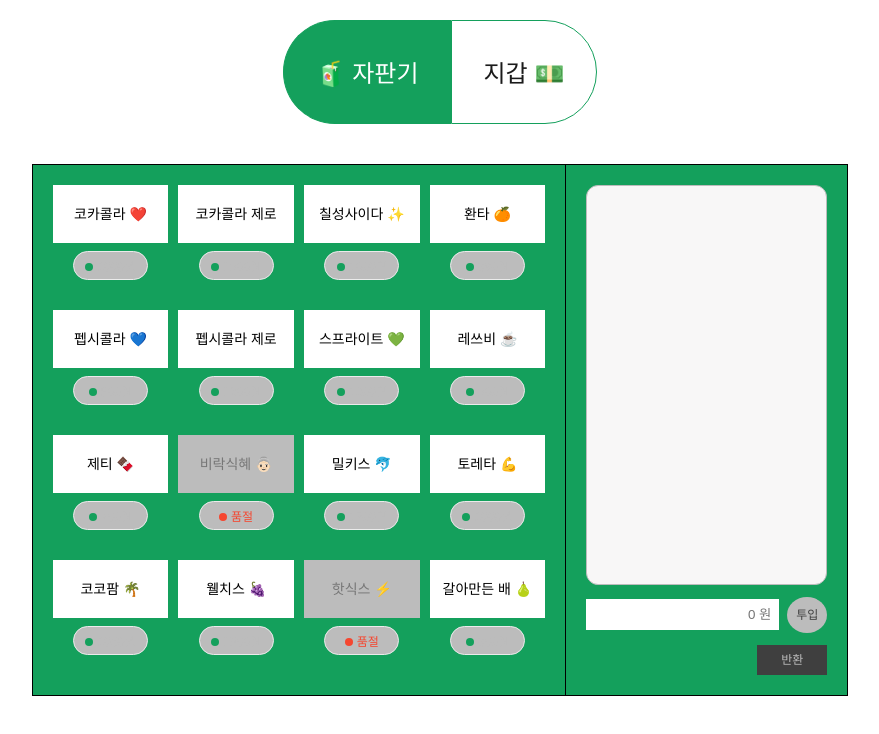
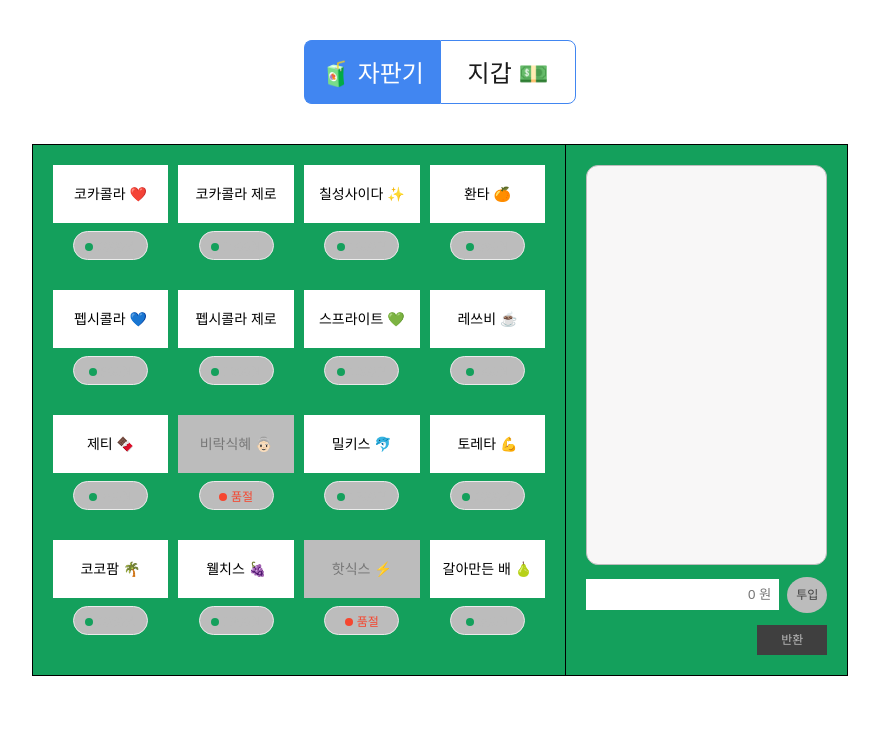
Before and after one commit to codesquad-members-2022/fe-vm, a React (Create React App) app: page / in a window 1280 px wide. Shown: the top 734 px of the page, without its empty margins (200-1079 px from the left). Built offline with nearby package versions, Linux system fonts and the light colour scheme.

Commit message:
Design: Navigation 컴포넌트 관련 스타일 수정 - margin 및 padding 수정 - border-radius 수정

```diff
--- a/src/components/Navigation/index.jsx
+++ b/src/components/Navigation/index.jsx
@@ -38,28 +38,29 @@ const Nav = styled.nav`
   display: flex;
   justify-content: center;
   text-align: center;
-  margin-top: 20px;
+  margin: 40px;
 `;
 
 const StyeldLink = styled(Link)`
-  padding: 32px;
+  width: 136px;
+  padding: 12px 0;
   ${({ theme }) => theme.fontStyles.xLargeBold};
   ${props =>
     props.focus === props.id &&
     css`
-      background: ${({ theme }) => theme.colors.green};
+      background: ${({ theme }) => theme.colors.blue};
       color: ${({ theme }) => theme.colors.white};
     `};
 
   &:first-child {
-    border: 1px solid ${({ theme }) => theme.colors.green};
+    border: 1px solid ${({ theme }) => theme.colors.blue};
     border-right: none;
-    border-radius: 999px 0 0 999px;
+    border-radius: 8px 0 0 8px;
   }
 
   &:last-child {
-    border: 1px solid ${({ theme }) => theme.colors.green};
-    border-radius: 0 999px 999px 0;
+    border: 1px solid ${({ theme }) => theme.colors.blue};
+    border-radius: 0 8px 8px 0;
   }
 `;
 
--- a/src/components/VendingMachine/index.jsx
+++ b/src/components/VendingMachine/index.jsx
@@ -6,7 +6,6 @@ const MachineContainer = styled.div`
   display: flex;
   justify-content: center;
   text-align: center;
-  margin-top: 40px;
 `;
 
 export default function VendingMachine() {
```
